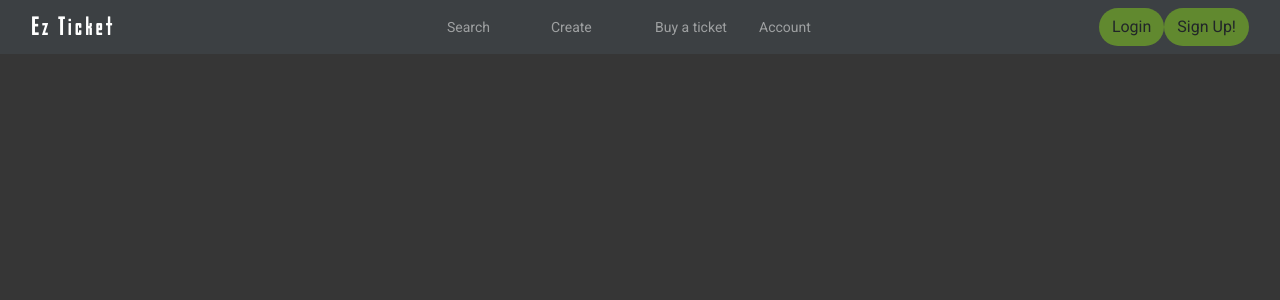
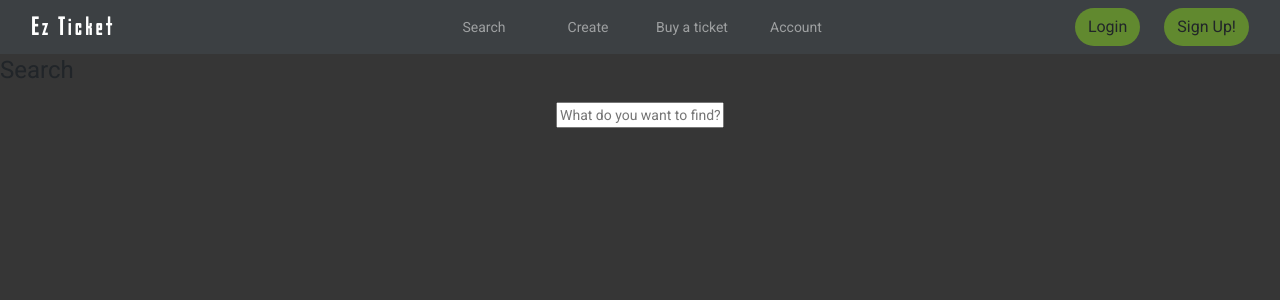
Before and after one commit to nicholasm185/WASD-FP, an Angular app: page /search in a window 1280 px wide. Before the commit this address led to /. Shown: the top 300 px of the page. Built offline with nearby package versions, Linux system fonts and the light colour scheme.

Commit message:
prettify navbar.component.html

```diff
--- a/src/app/app-routing.module.ts
+++ b/src/app/app-routing.module.ts
@@ -1,8 +1,12 @@
 import { NgModule } from '@angular/core';
 import { Routes, RouterModule } from '@angular/router';
+import {SearchComponent} from './search/search.component';
 
 
-const routes: Routes = [];
+const routes: Routes = [
+  {path: '' , redirectTo: 'search', pathMatch: 'full'},
+  {path: 'search', component: SearchComponent}
+];
 
 @NgModule({
   imports: [RouterModule.forRoot(routes)],
--- a/src/app/navbar/navbar.component.html
+++ b/src/app/navbar/navbar.component.html
@@ -2,20 +2,24 @@
   <div class="col-md-4">
     <a class="navbar-brand brand-font" [routerLink]="['/']">Ez Ticket</a>
   </div>
-  <div class="col-md-1">
-    <a class="navbar-text" routerLink="/search">Search</a>
+  <div class="col-md-4 text-center">
+    <div class="row">
+      <div class="col-md">
+        <a class="navbar-text" [routerLink]="['search']">Search</a>
       </div>
-  <div class="col-md-1">
+      <div class="col-md">
         <a class="navbar-text">Create</a>
       </div>
-  <div class="col-md-1">
+      <div class="col-md">
         <a class="navbar-text">Buy a ticket</a>
       </div>
-  <div class="col-md-1">
+      <div class="col-md">
         <a class="navbar-text">Account</a>
       </div>
+    </div>
+  </div>
   <div class="col-md-4 text-right">
-    <button class="btn btn-green">Login</button>
+    <button class="btn btn-green mr-4">Login</button>
     <button class="btn btn-green">Sign Up!</button>
   </div>
 </nav>
```
Lines whose indentation alone changed are shown as unchanged.
